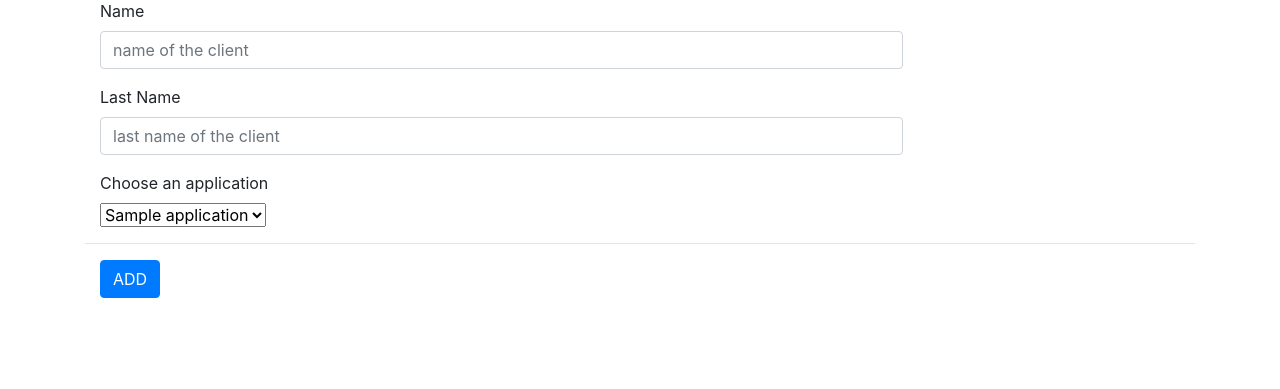
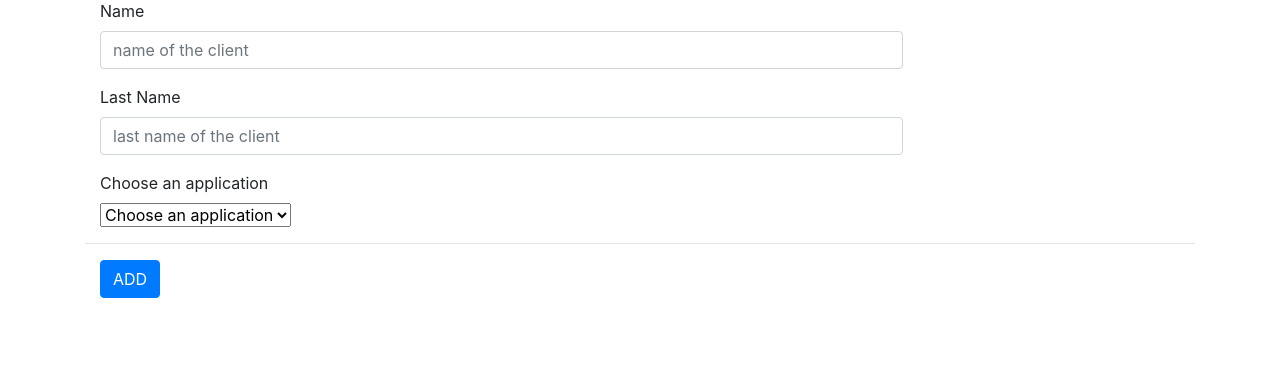
Before and after one commit to marwahadhraoui/Simple_Application_Symfony, a Symfony app: template templates/client/addClient.html.twig in a window 1280 px wide. Shown: the part 93-482 px from the top of the page. Run offline with Twig, Linux system fonts and the light colour scheme; the template is opened without the code that fills it: most values are stand-ins (such as "Sample title", 1, 10 or a date in 2020); some libraries are stand-ins or nearby versions.

Commit message:
correct the select field

```diff
--- a/templates/client/addClient.html.twig
+++ b/templates/client/addClient.html.twig
@@ -29,6 +29,7 @@
     <label for="url" class="col-sm-3 control-label">Choose an application</label>
       <div class="col-sm-9">
         <select name="app" id="app">
+            <option value="">Choose an application</option>
             {% for app in applications %}
             <option name="app_name" id="app_name" value="{{app.id}}">{{app.nom}}</option>
             {% endfor %}
--- a/templates/client/updateClient.html.twig
+++ b/templates/client/updateClient.html.twig
@@ -29,6 +29,7 @@
     <label for="url" class="col-sm-3 control-label">Choose an application</label>
       <div class="col-sm-9">
         <select name="app" id="app">
+          <option value="">Choose an application</option>
             {% for app in applications %}
             <option name="app_name" id="app_name" value="{{app.id}}">{{app.nom}}</option>
             {% endfor %}
```
